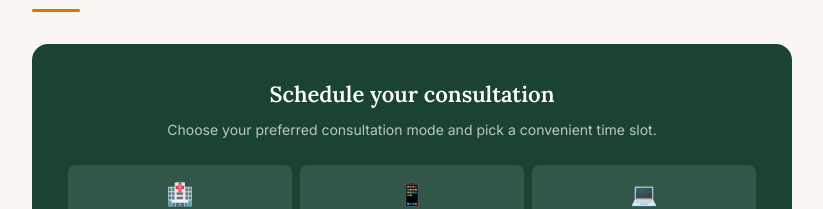
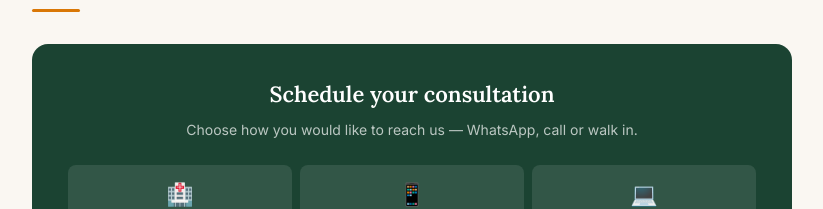
Before and after one commit to saihomoeoclinic/saihomoeoclinic.github.io, a plain HTML site: page index.html in a window 1280 px wide. Shown: the part 4535-4744 px from the top of the page, without its empty margins (228-1051 px from the left). Drawn offline with Linux system fonts and the light colour scheme; a script that the page names is missing.

Commit message:
Add files via upload

```diff
--- a/index.html
+++ b/index.html
@@ -1268,7 +1268,7 @@
     <h2 class="section-heading">Book an appointment</h2>
     <div class="appointment-box">
       <h3>Schedule your consultation</h3>
-      <p>Choose your preferred consultation mode and pick a convenient time slot.</p>
+      <p>Choose how you would like to reach us — WhatsApp, call or walk in.</p>
       <div style="display:grid;grid-template-columns:1fr 1fr 1fr;gap:8px;margin-bottom:16px;">
         <div style="background:rgba(255,255,255,0.1);border-radius:8px;padding:12px;text-align:center;">
           <div style="font-size:22px;margin-bottom:4px;">🏥</div>
```
